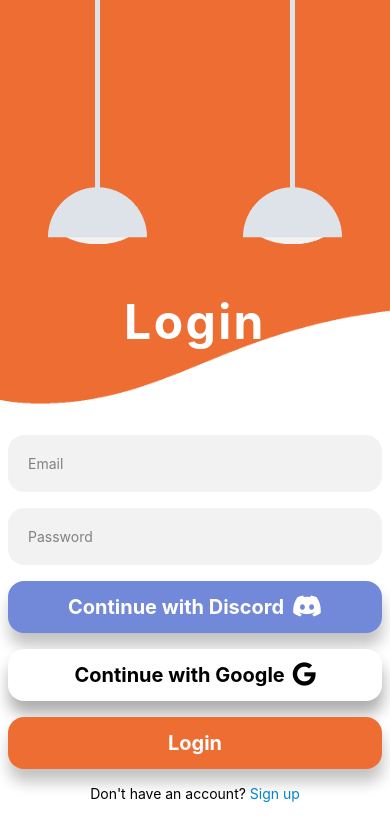
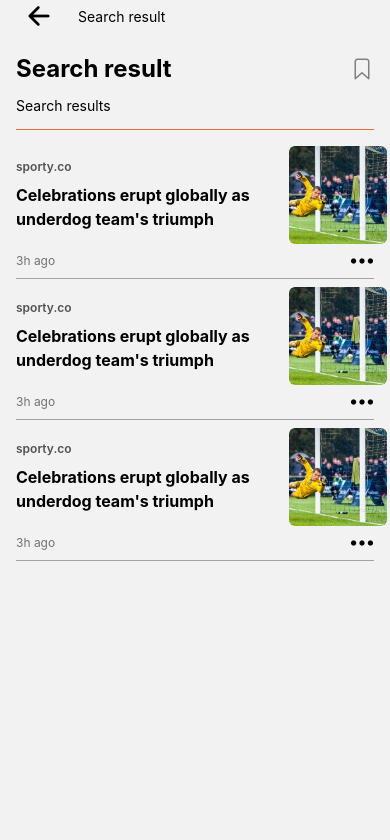
Before and after one commit to 1olelllka/ExpressNews, a React Native app in the folder frontend/: screen /SearchResult in a window 390 px wide. Shown: the top 840 px of the page. Built offline with nearby package versions, Linux system fonts and the light colour scheme.

Commit message:
added search result screen and some minor fixes

```diff
--- a/frontend/components/appNavigation.jsx
+++ b/frontend/components/appNavigation.jsx
@@ -5,17 +5,19 @@ import MyTabs from './tabs';
 import Login from './screens/login';
 import Signup from './screens/signup';
 import SearchScreen from './screens/home/searchScreen';
+import SearchResult from './screens/home/searchResult';
 
 const Stack = createStackNavigator();
 
 export default function AppNavigation() {
   return (
     <NavigationContainer>
-        <Stack.Navigator initialRouteName='Login' screenOptions={{headerShown: false}}>
+        <Stack.Navigator initialRouteName='SearchResult' screenOptions={{headerShown: false}}>
             <Stack.Screen name="MyTabs" component={MyTabs}  />
             <Stack.Screen name="Login" component={Login} />
             <Stack.Screen name="Signup" component={Signup} />
             <Stack.Screen name="SearchScreen" component={SearchScreen} />
+            <Stack.Screen name="SearchResult" component={SearchResult} />
         </Stack.Navigator>
     </NavigationContainer>
   )
--- /dev/null
+++ b/frontend/components/screens/home/searchResult.jsx
@@ -0,0 +1,70 @@
+import { View, Text, Image } from 'react-native'
+import React from 'react'
+import { SafeAreaView } from 'react-native-safe-area-context'
+import { Ionicons, Entypo } from '@expo/vector-icons';
+import { widthPercentageToDP as wp, heightPercentageToDP as hp } from 'react-native-responsive-screen';
+
+export default function SearchResult() {
+  return (
+    <SafeAreaView>
+      <View>
+          <View className = "flex-row mx-6 items-center">
+            <Ionicons name="arrow-back" size={30} color="black" />
+            <Text className = "ml-6 ">Search result</Text>
+          </View>
+          <View className = "mt-5 mx-4">
+            <View style = {{borderColor: '#EE6D33', borderBottomWidth: 1, paddingBottom: 15}}>
+              <View className = "flex-row items-center justify-between">
+                <Text className = "font-bold text-2xl">Search result</Text>
+                <Ionicons name="bookmark-outline" size={24} color="gray" />
+              </View>
+              <Text className = "mt-3">Search results</Text>
+            </View>
+            <View>
+              <View className = "mt-4">
+                <View className = "pb-1 border-neutral-400" style = {{borderBottomWidth: 1}}>
+                  <View className = "flex-row items-center justify-between">
+                    <View style = {{width: wp(70)}}>
+                      <Text className = "text-neutral-600 text-xs font-semibold">sporty.co</Text>
+                      <Text className = 'font-bold text-base mt-2'>Celebrations erupt globally as underdog team's triumph </Text>
+                    </View>
+                    <Image className = "rounded-md" style = {{width: wp(25), height: wp(25)}} source = {require('../../../assets/images/searchResult/test_image.png')} />
+                  </View>
+                  <View className = "flex-row justify-between items-center mt-1">
+                    <Text className = "text-neutral-500 text-xs">3h ago</Text>
+                    <Entypo name="dots-three-horizontal" size={24} color="black" />
+                  </View>
+                </View>
+                <View className = "mt-2 pb-1 border-neutral-400" style = {{borderBottomWidth: 1}}>
+                  <View className = "flex-row items-center justify-between">
+                    <View style = {{width: wp(70)}}>
+                      <Text className = "text-neutral-600 text-xs font-semibold">sporty.co</Text>
+                      <Text className = 'font-bold text-base mt-2'>Celebrations erupt globally as underdog team's triumph </Text>
+                    </View>
+                    <Image className = "rounded-md" style = {{width: wp(25), height: wp(25)}} source = {require('../../../assets/images/searchResult/test_image.png')} />
+                  </View>
+                  <View className = "flex-row justify-between items-center mt-1">
+                    <Text className = "text-neutral-500 text-xs">3h ago</Text>
+                    <Entypo name="dots-three-horizontal" size={24} color="black" />
+                  </View>
+                </View>
+                <View className = "mt-2 pb-1 border-neutral-400" style = {{borderBottomWidth: 1}}>
+                  <View className = "flex-row items-center justify-between">
+                    <View style = {{width: wp(70)}}>
+                      <Text className = "text-neutral-600 text-xs font-semibold">sporty.co</Text>
+                      <Text className = 'font-bold text-base mt-2'>Celebrations erupt globally as underdog team's triumph </Text>
+                    </View>
+                    <Image className = "rounded-md" style = {{width: wp(25), height: wp(25)}} source = {require('../../../assets/images/searchResult/test_image.png')} />
+                  </View>
+                  <View className = "flex-row justify-between items-center mt-1">
+                    <Text className = "text-neutral-500 text-xs">3h ago</Text>
+                    <Entypo name="dots-three-horizontal" size={24} color="black" />
+                  </View>
+                </View>
+              </View>
+            </View>
+          </View>
+        </View>
+    </SafeAreaView>
+  )
+}
--- a/frontend/components/screens/signup.jsx
+++ b/frontend/components/screens/signup.jsx
@@ -1,4 +1,4 @@
-import { View, Text, Image, TextInput, TouchableOpacity, KeyboardAvoidingView} from 'react-native'
+import { View, Text, Image, TextInput, TouchableOpacity, KeyboardAvoidingView, Platform} from 'react-native'
 import React from 'react'
 import { StatusBar } from 'expo-status-bar';
 import Animated, { FadeInDown, FadeInUp } from 'react-native-reanimated'
@@ -9,6 +9,8 @@ import { KeyboardAwareScrollView } from 'react-native-keyboard-aware-scroll-view
 export default function Signup() {
     const navigation = useNavigation();
   return (
+
+    <KeyboardAvoidingView behavior={"padding"} keyboardVerticalOffset={Platform.select({ios: -hp(20), android: -hp(38)})} style = {{flex: 1}}>
     <View className = "bg-white h-full w-full">
         <StatusBar style = "light" />
         <Image className = "h-full w-full absolute" source={require('../../assets/images/login/background.png')} />
@@ -28,7 +30,7 @@ export default function Signup() {
 
             {/* Form */}
             <View className = "flex items-center mx-2 space-y-4">
-                <View className = "flex space-y-4 w-full" >
+                <View className = "flex space-y-3 w-full" >
                     <Animated.View entering={FadeInDown.duration(1000).springify()} className = "bg-black/5 p-5 rounded-2xl w-full ">
                         <TextInput placeholder='Email' placeholderTextColor={"gray"}  />
                     </Animated.View>
@@ -53,5 +55,6 @@ export default function Signup() {
             </View>
         </View>
     </View>
+    </KeyboardAvoidingView>
   )
 }
```
Also changed, not shown: frontend/assets/images/searchResult/test_image.png (added), 1 other file (tests, documents, lock files or other folders).
